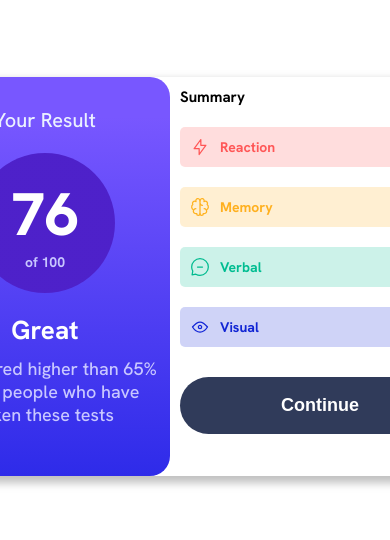
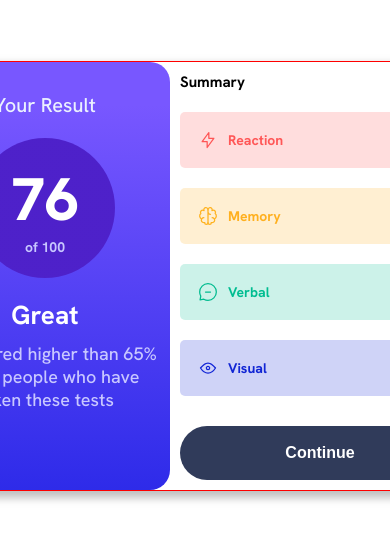
Before and after one commit to CallensJ/results-summary-component, a plain HTML site: page index.html in a window 390 px wide. Shown: the part 146-686 px from the top of the page. Drawn offline with Linux system fonts and the light colour scheme.

Commit message:
fixed border-radius issue on mobile screen and add button active state(hover)

```diff
--- a/script.js
+++ b/script.js
@@ -1,29 +1,27 @@
-
 let images = document.querySelectorAll(".name img");
 let names = document.querySelectorAll(".name p");
 let scores = document.querySelectorAll(".bloc .userScore span");
 let globalScore = document.querySelector(".circle span");
 
-async function fetchAndDisplayData(){
+async function fetchAndDisplayData() {
   const res = await fetch("./data.json");
   //console.log(res);
-    if(res.ok === true){
+  if (res.ok === true) {
     const data = await res.json();
-        console.log(data);
+    //console.log(data);
     for (let i = 0; i < data.length; i++) {
-            console.log(i);
+      //console.log(i);
       images[i].src = data[i].icon;
       names[i].innerHTML = data[i].category;
       scores[i].innerHTML = data[i].score;
-
     }
-        let score = Math.floor((data[0].score + data[1].score + data[2].score + data[3].score) / 4);
-        console.log(score);
+    let score = Math.floor(
+      (data[0].score + data[1].score + data[2].score + data[3].score) / 4
+    );
+    //console.log(score);
     globalScore.innerHTML = score;
-        console.log(globalScore.innerHTML = score);
-        /* console.log(globalScore); */
+    //console.log(globalScore.innerHTML = score);
   }
 }
 
-
-fetchAndDisplayData();
+fetchAndDisplayData()
--- a/styles.scss
+++ b/styles.scss
@@ -7,6 +7,13 @@ $Light-royal-blue: #2e2be9;
 //gradient circle
 $violet-blue: hsla(256, 72%, 46%, 1);
 $persian-blue: hsla(241, 72%, 46%, 0);
+
+//gradient
+$gradient: linear-gradient(
+  180deg,
+  rgba(120, 87, 255, 1) 10%,
+  rgba(46, 43, 233, 1) 100%
+);
 
 * {
   margin: 0;
@@ -29,20 +36,14 @@ section {
     width: 60rem;
     box-shadow: 5px 5px 9px 2px rgba(171, 171, 171, 0.75);
     display: flex;
-    border-radius: 2rem;
+
 
     // GLOBAL SCORE BLOC
     .globalScoreBloc {
       background: rgb(120, 87, 255);
-      background: linear-gradient(
-        180deg,
-        rgba(120, 87, 255, 1) 10%,
-        rgba(46, 43, 233, 1) 100%
-      );
-      border-top-left-radius: 2rem;
-      border-top-right-radius: 2rem;
-      border-bottom-left-radius: 2rem;
-      border-bottom-right-radius: 2rem;
+      background: $gradient;
+
+
       .content {
         width: 250px;
         margin: 0 auto;
@@ -86,16 +87,15 @@ section {
         }
       }
 
-      .congratulations{
-
+      .congratulations {
         margin-bottom: 4rem;
-        h2{
+        h2 {
           color: hsl(0, 0%, 100%);
           font-weight: 700;
           font-size: 2.6rem;
           margin-bottom: 1rem;
         }
-        .message{
+        .message {
           color: hsl(241, 100%, 89%);
           font-size: 1.8rem;
         }
@@ -143,11 +143,15 @@ section {
         border: none;
         cursor: pointer;
         font-weight: 700;
-        font-size: 1.8rem;
+        font-size: 1.6rem;
         padding: 1.8rem 0;
         background-color: hsl(224, 30%, 27%);
         color: hsl(0, 0%, 100%);
         margin-top: 1rem;
+      }
+      .btn:hover{
+        background: rgb(120, 87, 255);
+        background: $gradient;
       }
     }
   }
@@ -161,7 +165,7 @@ section {
   justify-content: space-between;
   align-items: center;
   border-radius: 0.5rem;
-  padding: 1rem;
+  padding: 1.8rem;
   font-size: 1.4rem;
   margin-bottom: 2rem;
   .name {
@@ -184,5 +188,21 @@ section {
   .wrapper {
     flex-direction: column;
 
+    .globalScoreBloc{
+
+      border-radius: 0 0 2rem 2rem;
+    }
   }
 }
+
+@media(min-width: 376px){
+  .wrapper {
+   border: 1px solid red;
+   border-radius: 0 2rem 2rem 0;
+
+
+    .globalScoreBloc{
+      border-radius: 2rem 2rem 2rem 2rem;
+  }
+}
+}
```
Also changed, not shown: index.html (+5 -7 lines), styles.css, 1 other file. Lines whose indentation alone changed are shown as unchanged.
